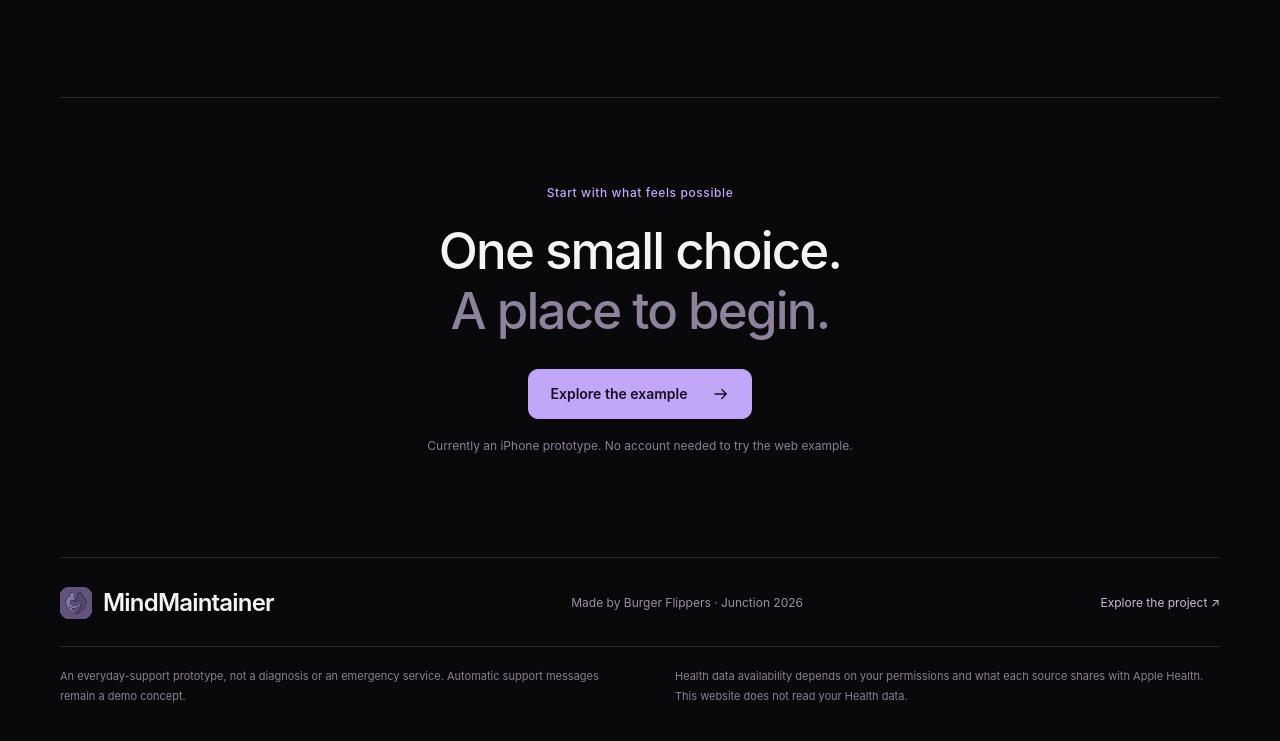
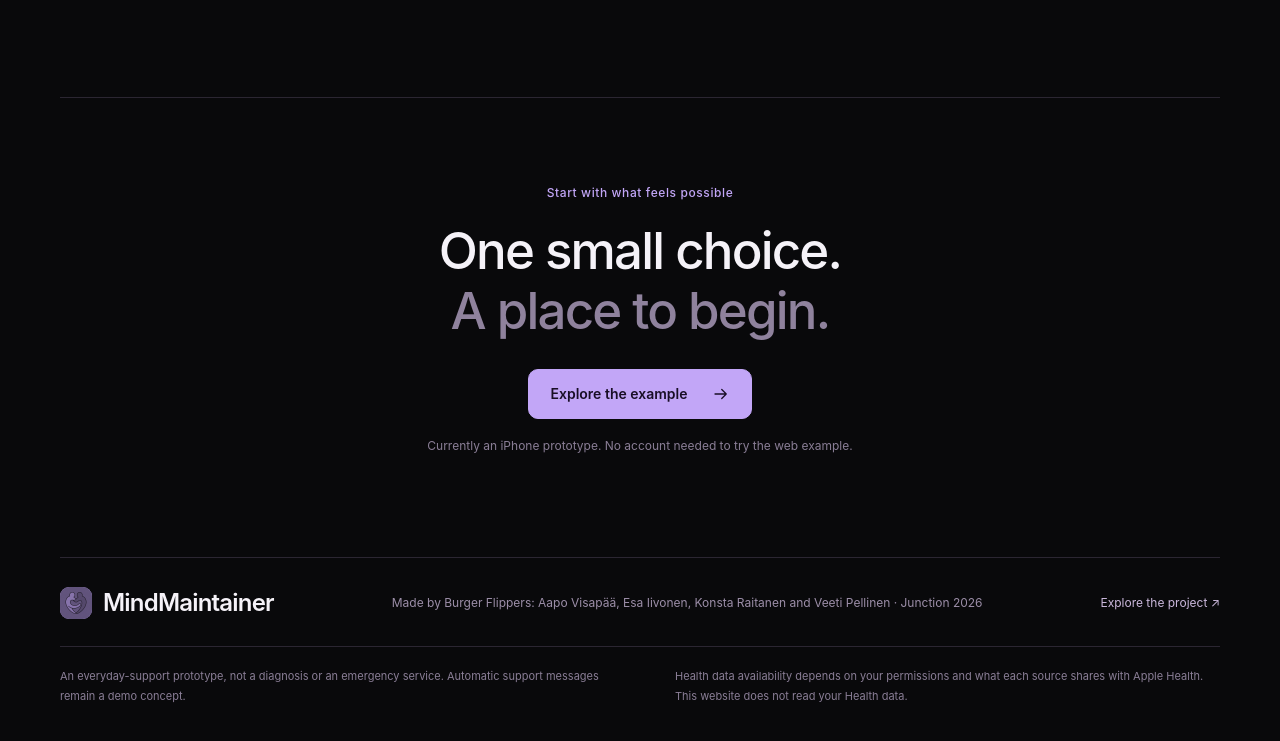
Before and after one commit to BurgerFlippers/beside-website, a plain HTML site: page index.html in a window 1280 px wide. Shown: the part 4194-4935 px from the top of the page. Drawn offline with Linux system fonts and the light colour scheme.

Commit message:
[web] Add Vercel ignore file and team names in the footer
- .vercelignore keeps README.md, dev.py and tools/ out of the deployment.
- The footer now lists Aapo Visapää, Esa Iivonen, Konsta Raitanen and
  Veeti Pellinen next to Burger Flippers.

Co-Authored-By: Claude Opus 5.5 <noreply@anthropic.com>

```diff
--- a/index.html
+++ b/index.html
@@ -90,7 +90,7 @@
 
     <section class="closing wrap section-space"><p class="eyebrow">Start with what feels possible</p><h2>One small choice.<br><span>A place to begin.</span></h2><a class="button" href="#try">Explore the example <svg class="icon"><use href="#arrow"/></svg></a><p>Currently an iPhone prototype. No account needed to try the web example.</p></section>
   </main>
-  <footer class="site-footer wrap"><div class="footer-main"><a class="brand" href="#" aria-label="MindMaintainer home"><span class="logo-mark"><img src="assets/beside-mark.png" width="32" height="32" alt=""></span><span>MindMaintainer</span></a><span>Made by Burger Flippers · Junction 2026</span><a href="https://github.com/BurgerFlippers/aaltodepression" target="_blank" rel="noopener noreferrer">Explore the project ↗</a></div><div class="footer-details"><p>An everyday-support prototype, not a diagnosis or an emergency service. Automatic support messages remain a demo concept.</p><p>Health data availability depends on your permissions and what each source shares with Apple Health. This website does not read your Health data.</p></div></footer>
+  <footer class="site-footer wrap"><div class="footer-main"><a class="brand" href="#" aria-label="MindMaintainer home"><span class="logo-mark"><img src="assets/beside-mark.png" width="32" height="32" alt=""></span><span>MindMaintainer</span></a><span>Made by Burger Flippers: Aapo Visapää, Esa Iivonen, Konsta Raitanen and Veeti Pellinen · Junction 2026</span><a href="https://github.com/BurgerFlippers/aaltodepression" target="_blank" rel="noopener noreferrer">Explore the project ↗</a></div><div class="footer-details"><p>An everyday-support prototype, not a diagnosis or an emergency service. Automatic support messages remain a demo concept.</p><p>Health data availability depends on your permissions and what each source shares with Apple Health. This website does not read your Health data.</p></div></footer>
   <dialog id="invite-dialog" aria-labelledby="invite-title"><form method="dialog"><button class="dialog-close" aria-label="Close invitation">×</button></form><p class="eyebrow">A little help with the words</p><h2 id="invite-title">Say a small hello.</h2><label for="invite-text">Change anything you like.</label><textarea id="invite-text" rows="4">Fancy a short walk or a cup of tea together? We can keep it easy.</textarea><button class="button" type="button" id="copy-invite">Copy invitation <svg class="icon"><use href="#download"/></svg></button><p class="dialog-note" id="copy-status" aria-live="polite">Share it in your usual messaging app. Nothing is sent from this website.</p></dialog>
   <div class="sr-only" aria-live="polite" id="demo-status"></div>
 </body>
```
Also changed, not shown: 1 other file.
